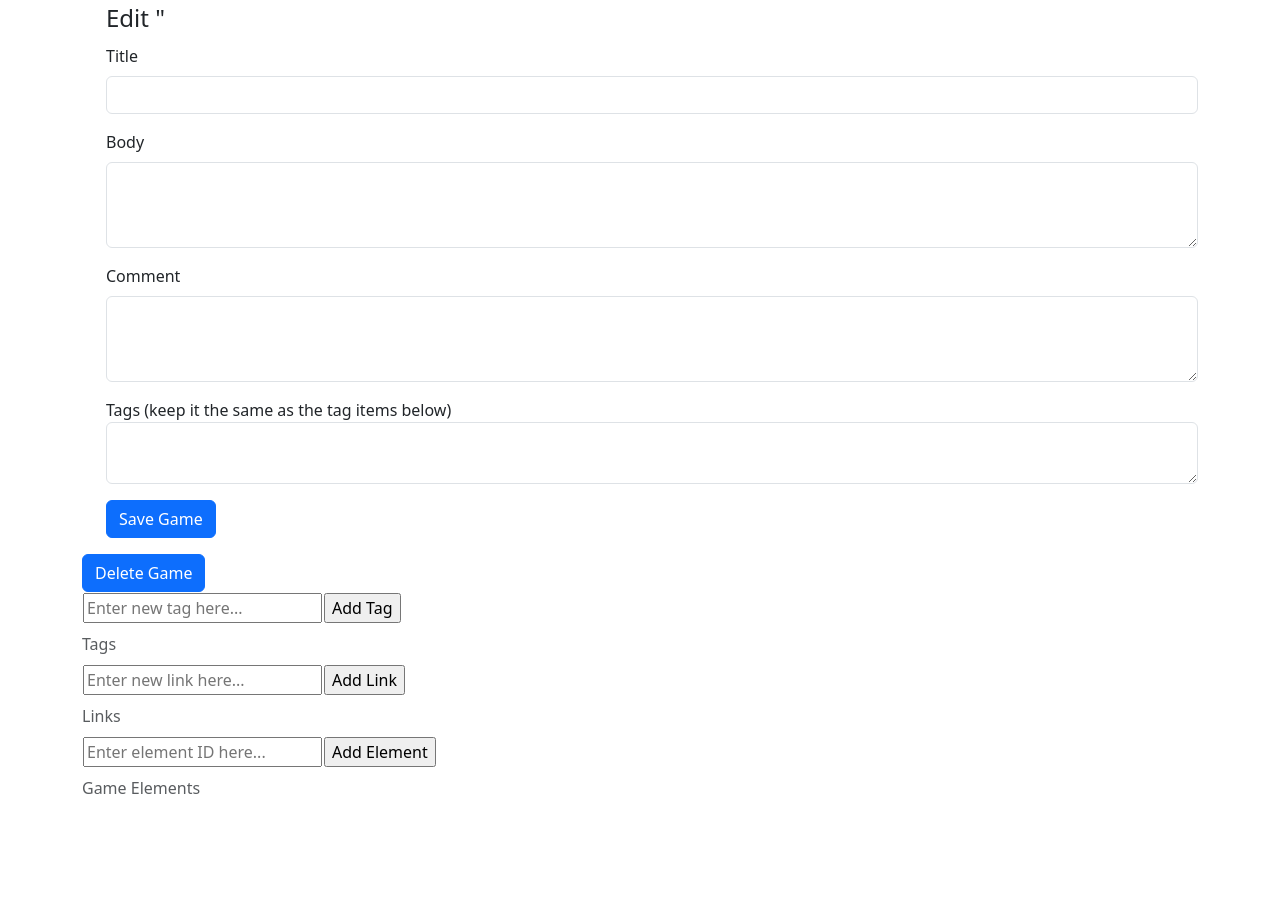
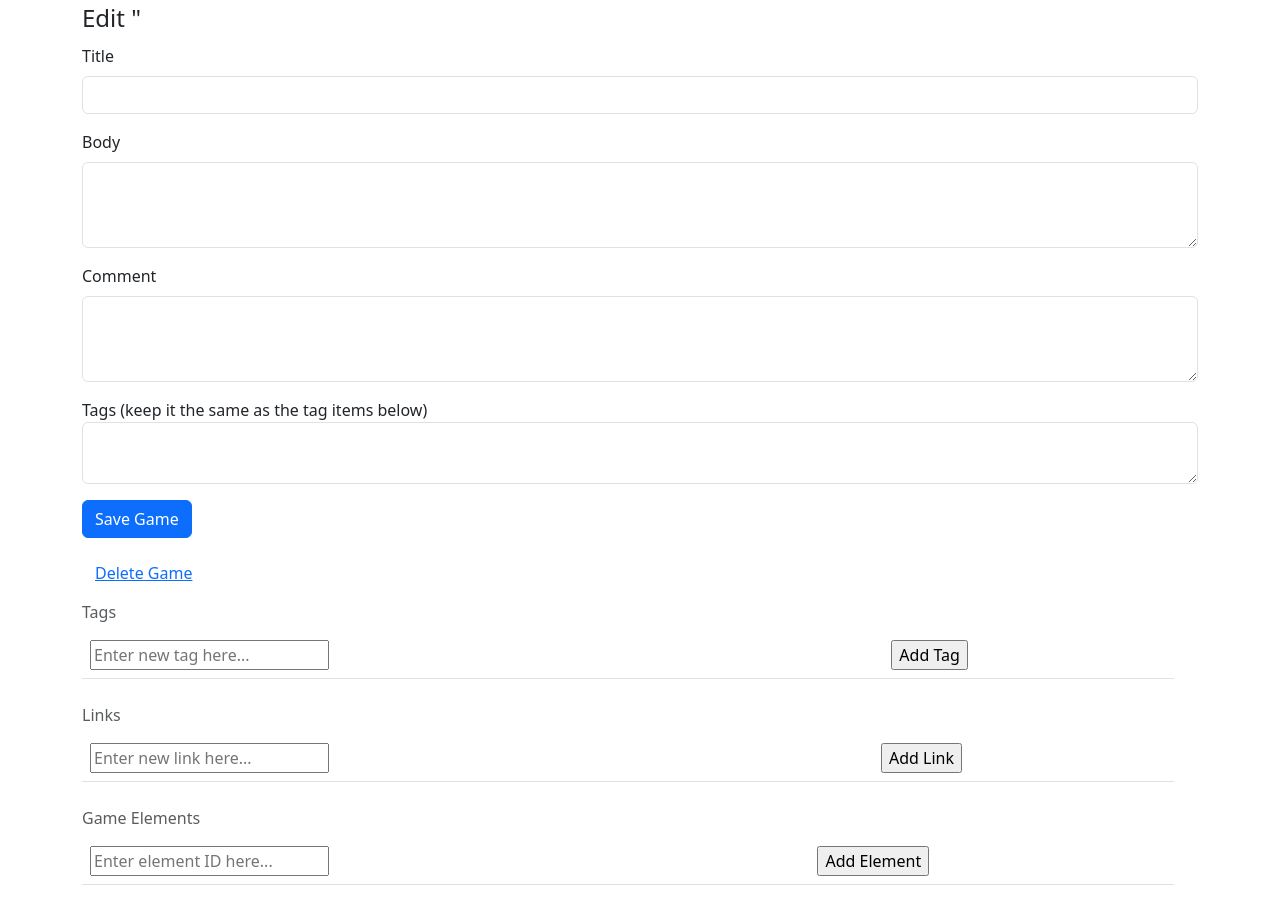
Before and after one commit to mikael-pintassilgo/divertidos.games, a Flask app: template flaskr/templates/games/update.html in a window 1280 px wide. Shown: the part 56-957 px from the top of the page. Before the commit the page ends 850 px from the top, so only its background shows below. Run offline with Flask 3, Linux system fonts and the light colour scheme; the template is opened without the code that fills it, so the values that code supplies are empty; some libraries are stand-ins or nearby versions.

Commit message:
Made a little buty in view of a game

```diff
--- a/flaskr/templates/games/update.html
+++ b/flaskr/templates/games/update.html
@@ -36,30 +36,20 @@
       </div>
     </form>
 
+    <form action="{{ url_for('games.delete', id=game['id']) }}" method="post">
+      <fieldset class="">
+        <div class="col-12 mt-3">
+          <button type="submit" class="btn btn-link" onclick="return confirm('Are you sure?');">Delete Game</button>
+        </div>
+      </fieldset>
+    </form>
 
-  </div>
-</div>
 
     <div class='row'>
       <div class='col-12'>
 
-
-    <form action="{{ url_for('games.delete', id=game['id']) }}" method="post">
-      <fieldset class="">
-        <div class="col-12 mt-3">
-          <button type="submit" class="btn btn-primary" onclick="return confirm('Are you sure?');">Delete Game</button>
-        </div>
-      </fieldset>
-    </form>
-
-  </div>
-</div>
-
-<div class='row'>
-  <div class='col-12'>
-
-      <table class="uk-table  uk-table-divider">
-        <caption>Tags</caption>
+          <table class="table table-hover">
+            <caption class="caption-top">Tags</caption>
             <tbody>
               {% for tag in tags %}
               <tr>
@@ -92,8 +82,8 @@
       <div class='col-12'>
 
         <!-- Links -->
-    <table class="uk-table  uk-table-divider">
-      <caption>Links</caption>
+        <table class="table table-hover">
+          <caption class="caption-top">Links</caption>
           <tbody>
             {% for link in links %}
             <tr>
@@ -127,8 +117,8 @@
     <div class='row'>
       <div class='col-12'>
 
-    <table class="uk-table  uk-table-divider">
-      <caption>Game Elements</caption>
+        <table class="table table-hover">
+          <caption class="caption-top">Game Elements</caption>
           <tbody>
             {% for game_element in game_elements %}
             <tr>
@@ -145,10 +135,10 @@
             <tr>
               <form action="{{ url_for('games.create_game_element', id=game['id']) }}" method="post">
                 <td>
-              <input class="uk-input" placeholder="Enter element ID here..." name="element_id" id="element_id" value="{{ request.form['element_id'] }}" required>
+                  <input class="" placeholder="Enter element ID here..." name="element_id" id="element_id" value="{{ request.form['element_id'] }}" required>
                 </td>
                 <td>
-              <input class="uk-button uk-button-secondary" type="submit" value="Add Element">
+                  <input class="" type="submit" value="Add Element">
                 </td>
               </form>
             </tr>
@@ -158,4 +148,8 @@
       </div>
     </div>
 
+
+  </div>
+</div>
+
 {% endblock %}
```
Also changed, not shown: flaskr/templates/games/view.html (+26 -0 lines), flaskr/update_schema.sql (deleted, +0 -42 lines). Lines whose indentation alone changed are shown as unchanged.
